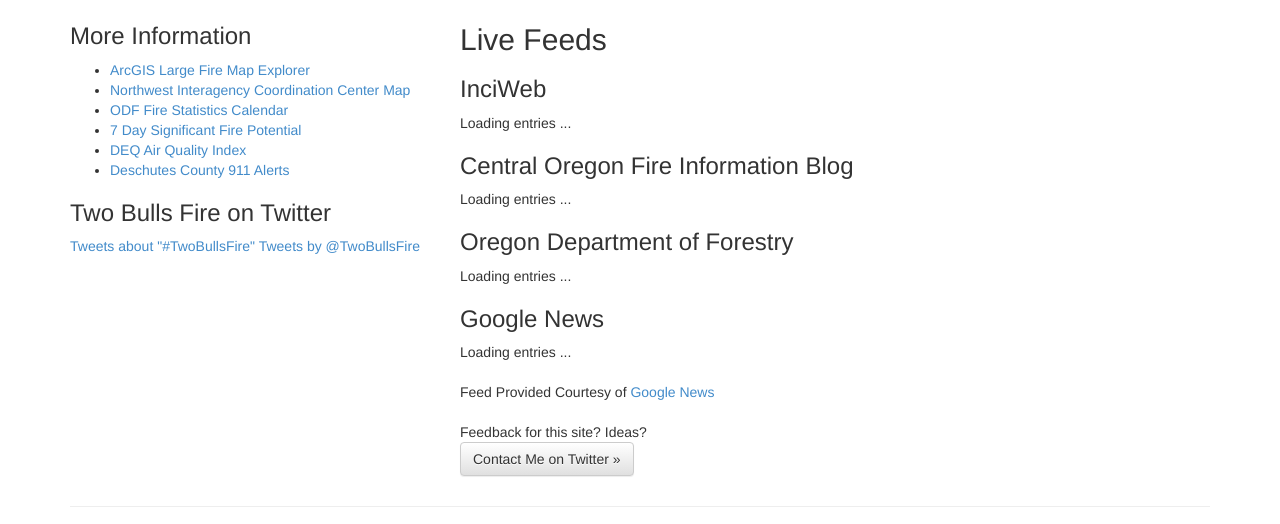
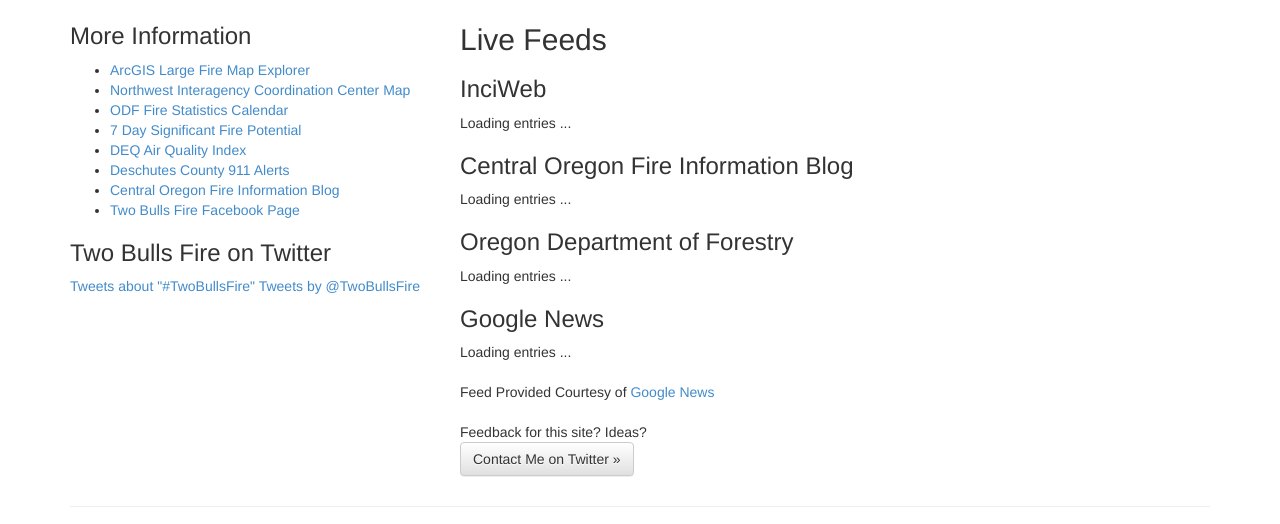
Before and after one commit to JeremyMorgan/two-bulls-realtime, a plain HTML site: page index.html in a window 1280 px wide. Shown: the part 1010-1534 px from the top of the page. Drawn offline with nearby package versions, Linux system fonts and the light colour scheme.

Commit message:
Added Links

```diff
--- a/index.html
+++ b/index.html
@@ -163,8 +163,16 @@ window.html5 || document.write('<script src="js/vendor/html5shiv.js"><\/script>'
                   Deschutes County 911 Alerts
                 </a>
               </li>
-
-
+              <li>
+                <a href="http://centralorfireinfo.blogspot.com/" target="_blank">
+                  Central Oregon Fire Information Blog
+                </a>
+              </li>
+              <li>
+                <a href="https://www.facebook.com/TwoBullsFire" target="_blank">
+                  Two Bulls Fire Facebook Page
+                </a>
+              </li>
             </ul>
             <h3>
               Two Bulls Fire on Twitter
```
